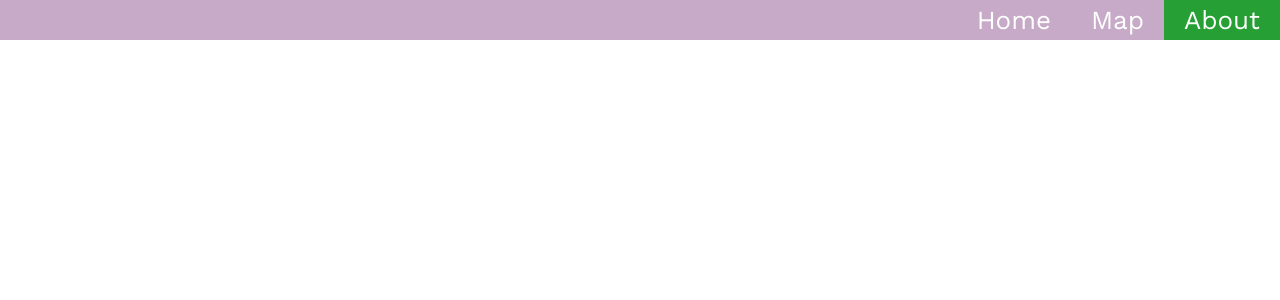
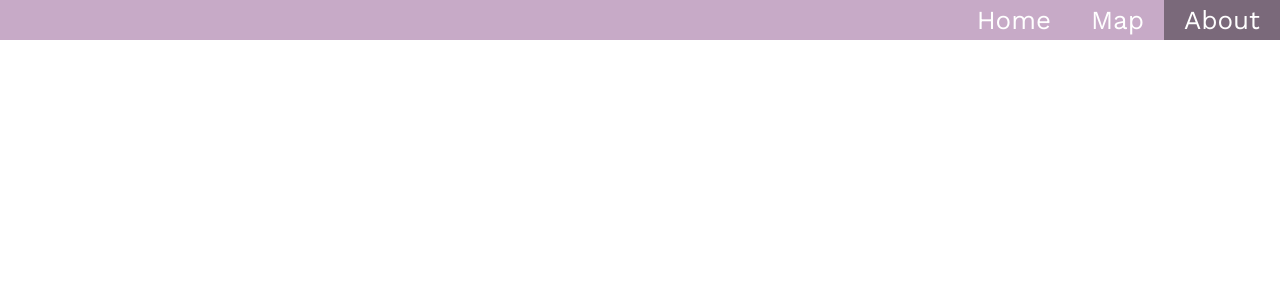
Before and after one commit to atemmel/good-tech-hack-2019, a PHP site: page / in a window 1280 px wide, with the pointer over the restyled element. Shown: the top 300 px of the page. Run offline with PHP 8.4, Linux system fonts and the light colour scheme.

Commit message:
Bytte färg

```diff
--- a/main.css
+++ b/main.css
@@ -19,5 +19,5 @@ body {
 }
 
 #navigation a:hover {
-	background: #26a034;
+	background: #7a697a;
 }
```
